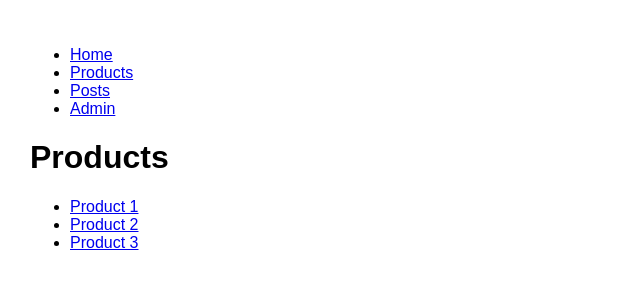
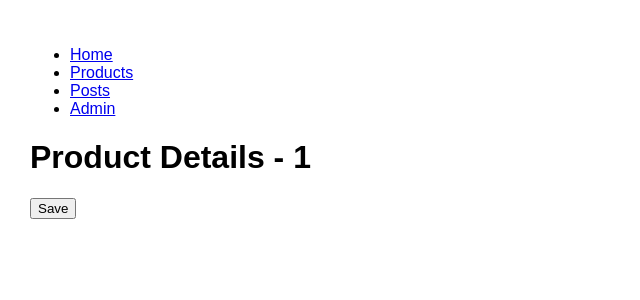
Before and after one commit to Sicelo-Mduna-Global-Micro/router-app, a React (Create React App) app: page /products/1 in a window 1280 px wide. Shown: the top 300 px of the page, without its empty margins (0-640 px from the left). Built offline with nearby package versions, Linux system fonts and the light colour scheme.

Commit message:
Route Parameters

```diff
--- a/src/App.js
+++ b/src/App.js
@@ -5,7 +5,7 @@ import Products from "./components/products";
 import Posts from "./components/posts";
 import Home from "./components/home";
 import Dashboard from "./components/admin/dashboard";
-// import ProductDetails from "./components/productDetails";
+import ProductDetails from "./components/productDetails";
 // import NotFound from "./components/notFound";
 import "./App.css";
 
@@ -16,10 +16,11 @@ class App extends Component {
         <NavBar />
         <div className="content">
           <Switch>
+            <Route path="/products/:id" render={(props) => <ProductDetails {...props} />}/>
             <Route path="/products" render={(props) => <Products {...props} />} />
-            <Route path="/posts" render={(props) => <Posts {...props} />} />
+            <Route path="/posts/:year/:month" render={(props) => <Posts {...props} />} />
             <Route path="/admin" render={(props) => <Dashboard {...props} />} />
-            <Route path="/" render={(props) => <Home {...props} />}/>
+            <Route path="/" render={(props) => <Home {...props} />} />
           </Switch>
         </div>
       </div>
--- a/src/components/productDetails.jsx
+++ b/src/components/productDetails.jsx
@@ -8,7 +8,7 @@ class ProductDetails extends Component {
   render() {
     return (
       <div>
-        <h1>Product Details - </h1>
+        <h1>Product Details - {this.props.match.params.id} </h1>
         <button onClick={this.handleSave}>Save</button>
       </div>
     );
--- a/src/components/products.jsx
+++ b/src/components/products.jsx
@@ -1,4 +1,5 @@
 import React, { Component } from "react";
+import { Link } from "react-router-dom";
 
 class Products extends Component {
   state = {
@@ -16,7 +17,7 @@ class Products extends Component {
         <ul>
           {this.state.products.map((product) => (
             <li key={product.id}>
-              <a href={`/products/${product.id}`}>{product.name}</a>
+              <Link to={`/products/${product.id}`}>{product.name}</Link>
             </li>
           ))}
         </ul>
```
